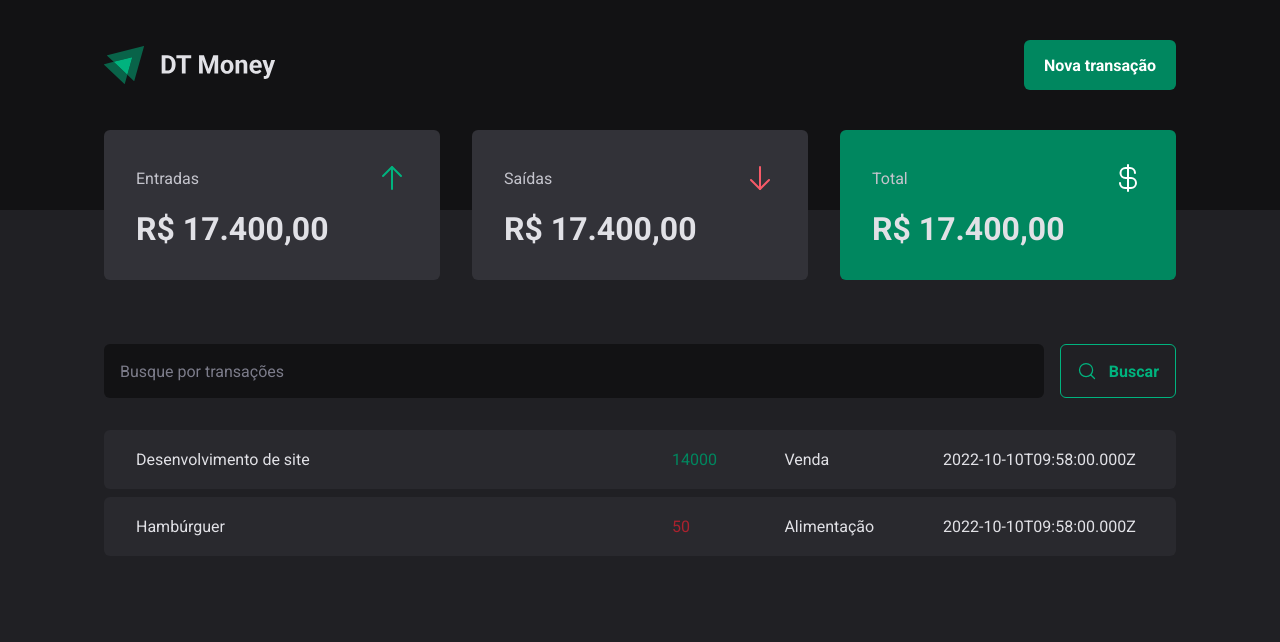
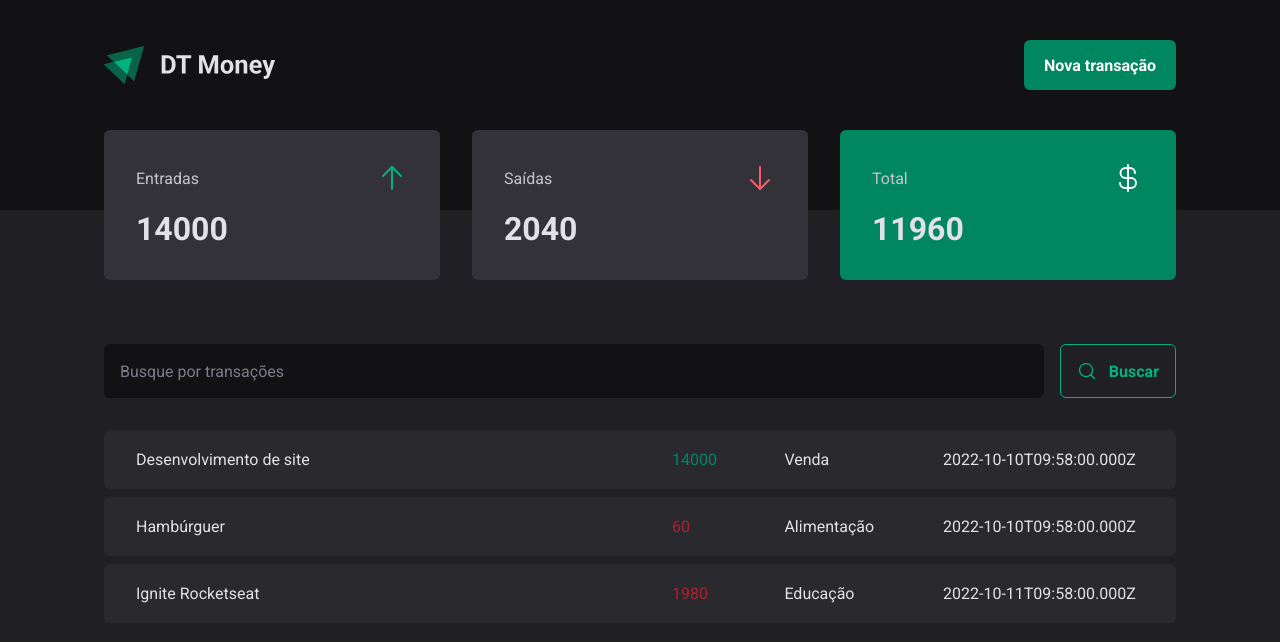
Before and after one commit to lucasmgsilva/dt-money, a React (Vite) app: page / in a window 1280 px wide. Shown: the top 642 px of the page. Built offline with nearby package versions, Linux system fonts and the light colour scheme; data requests are answered from the project's data file.

Commit message:
Calculando resumo de transações

```diff
--- a/server.json
+++ b/server.json
@@ -13,8 +13,16 @@
             "description": "Hambúrguer",
             "type": "outcome",
             "category": "Alimentação",
-            "price": 50,
+            "price": 60,
             "createdAt": "2022-10-10T09:58:00.000Z"
+        },
+        {
+            "id": 3,
+            "description": "Ignite Rocketseat",
+            "type": "outcome",
+            "category": "Educação",
+            "price": 1980,
+            "createdAt": "2022-10-11T09:58:00.000Z"
         }
     ]
 }
--- a/src/components/Summary/index.tsx
+++ b/src/components/Summary/index.tsx
@@ -1,7 +1,27 @@
 import { SummaryCard, SummaryContainer } from "./styles";
 import { ArrowDown, ArrowUp, CurrencyDollar } from 'phosphor-react'
+import { useContext } from "react";
+import { TransactionsContext } from "../../contexts/TransactionsContext";
 
 export function Summary(){
+    const { transactions } = useContext(TransactionsContext);
+
+    const summary = transactions.reduce((acc, transaction) => {
+        if(transaction.type === 'income') {
+            acc.income += transaction.price;
+            acc.total += transaction.price;
+        } else {
+            acc.outcome += transaction.price;
+            acc.total -= transaction.price;
+        }
+
+        return acc;
+    }, {
+        income: 0,
+        outcome: 0,
+        total: 0
+    })
+
     return (
         <SummaryContainer>
             <SummaryCard>
@@ -9,7 +29,7 @@
                     <span>Entradas</span>
                     <ArrowUp size={32} color="#00b37e"/>
                 </header>
-                <strong>R$ 17.400,00</strong>
+                <strong>{summary.income}</strong>
             </SummaryCard>
 
             <SummaryCard>
@@ -17,7 +37,7 @@
                     <span>Saídas</span>
                     <ArrowDown size={32} color="#f75a68"/>
                 </header>
-                <strong>R$ 17.400,00</strong>
+                <strong>{summary.outcome}</strong>
             </SummaryCard>
 
             <SummaryCard variant="green">
@@ -25,7 +45,7 @@
                     <span>Total</span>
                     <CurrencyDollar size={32} color="#fff"/>
                 </header>
-                <strong>R$ 17.400,00</strong>
+                <strong>{summary.total}</strong>
             </SummaryCard>
         </SummaryContainer>
     )
```
